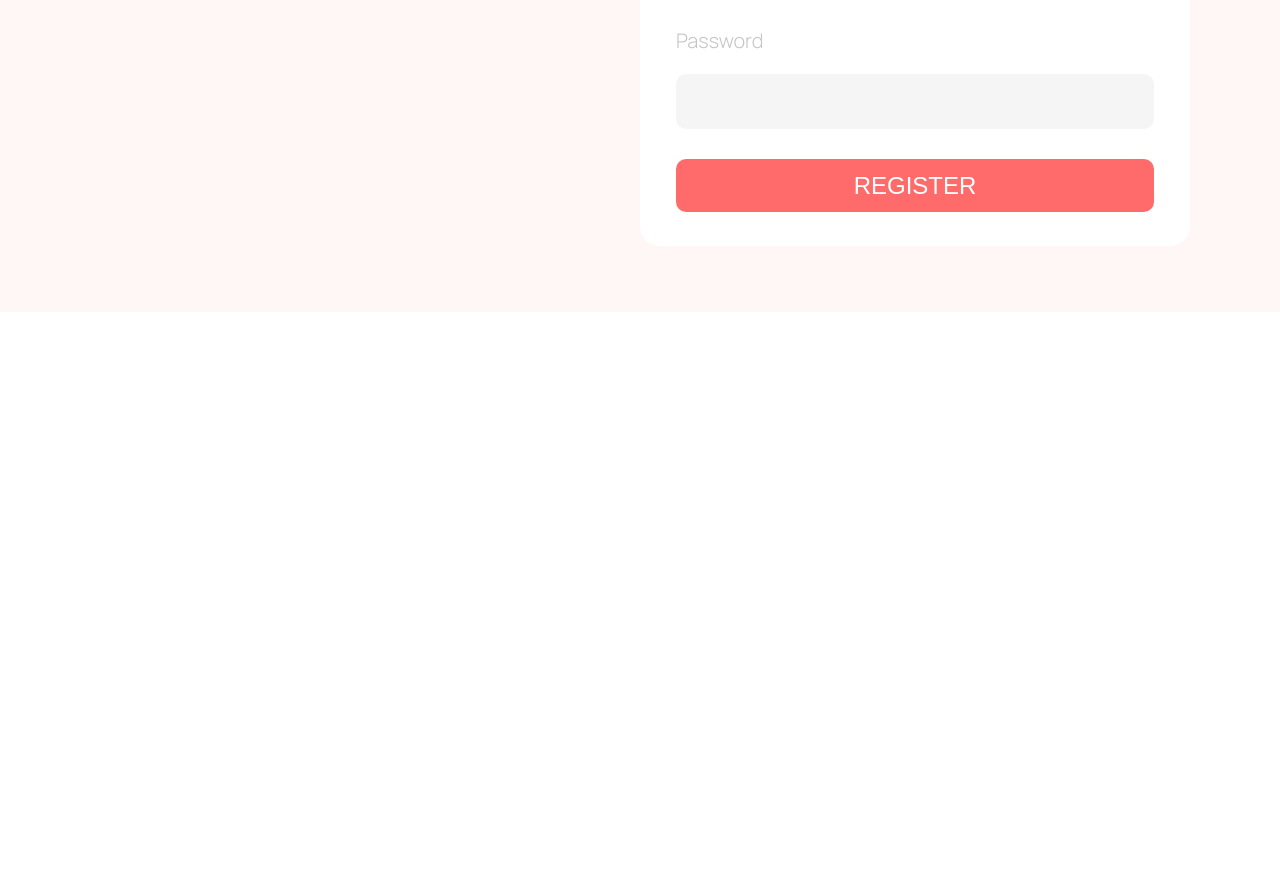
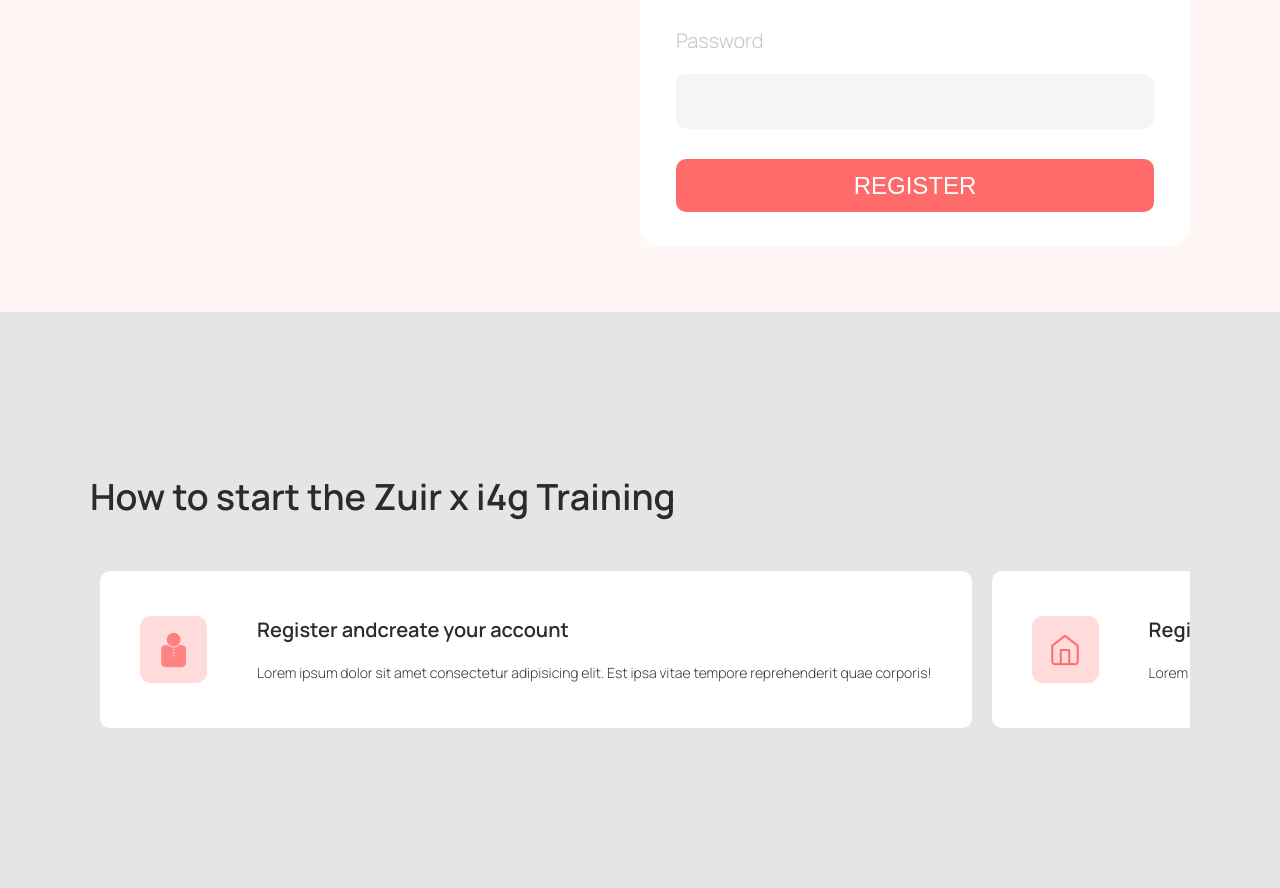
Before and after one commit to paulynson/Zuri-Landing-Page, a plain HTML site: page index.html in a window 1280 px wide. Shown: the part 793-1681 px from the top of the page. Before the commit the page ends 1105 px from the top, so only its background shows below. Drawn offline with Linux system fonts and the light colour scheme.

Commit message:
Second section

```diff
--- a/assets/css/main.css
+++ b/assets/css/main.css
@@ -14,6 +14,21 @@ html{
 main{
     padding: 66px 90px;
     background-color: #fff6f6;
+}
+
+.content{
+    background: #E5E5E5;
+    padding: 160px 90px;
+}
+
+.content p{
+font-style: normal;
+font-weight: 600;
+font-size: 36px;
+line-height: 49px;
+
+color: #2B2B2C;
+
 }
 
 /* header{
@@ -255,6 +270,74 @@ margin-bottom: 20px;
   }
 
 
+  /* card section */
+
+
+
+  .cards{
+      margin-top: 50px;
+      overflow: auto;
+      white-space: nowrap;
+  }
+
+.card{
+    display: flex;
+    align-items: center;
+    background: #FFFFFF;
+border-radius: 10px;
+padding: 45px 40px;
+margin: 0 10px;
+}
+
+
+.card-section{
+    display: flex;
+}
+
+.card-body{
+    flex-wrap: wrap;
+}
+
+
+
+  .card-body h4{
+    font-style: normal;
+    font-weight: bold;
+    font-size: 20px;
+    line-height: 27px;
+    color: #2B2B2C;
+    margin-bottom: 20px;
+  }
+
+  .card-body p{
+    font-style: normal;
+    font-weight: 500;
+    font-size: 14px;
+    line-height: 20px;
+    color: #383838;
+  }
+
+  .icon{
+    width: 67.01px;
+    display: flex;
+height: 67.01px;
+background: rgba(255, 107, 107, 0.24);
+border-radius: 11px;
+box-sizing: border-box;
+    margin-right: 50px;
+  }
+
+  .icon img{
+      margin: 0 auto;
+      display: flex;
+      box-sizing: border-box;
+      clear: both;
+      align-items: center;
+      justify-content: center;
+      align-self: center;
+object-fit: contain;
+text-align: center;
+  }
 
 
 
--- a/index.html
+++ b/index.html
@@ -117,6 +117,52 @@
 
     </main>
 
+    <section class="content">
+<p>How to start the Zuir x i4g Training</p>
+
+<div class="cards">
+
+    <!-- card 1 -->
+<div class="card-section">
+    <div class="card">
+        <div class="icon">
+<img src="assets/images/user.png" alt="Users">
+        </div>
+        <div class="card-body">
+            <h4>Register andcreate your account</h4>
+            <p>Lorem ipsum dolor sit amet consectetur adipisicing elit. Est ipsa vitae tempore reprehenderit quae corporis!</p>
+        </div>
+    </div>
+
+       <!-- card 2 -->
+
+       <div class="card">
+        <div class="icon">
+<img src="assets/images/home.png" alt="Users">
+        </div>
+        <div class="card-body">
+            <h4>Register andcreate your account</h4>
+            <p>Lorem ipsum dolor sit amet consectetur adipisicing elit. Est ipsa vitae tempore reprehenderit quae corporis!</p>
+        </div>
+    </div>
+
+       <!-- card 3 -->
+
+       <div class="card">
+        <div class="icon">
+<img src="assets/images/dir.png" alt="Users">
+        </div>
+        <div class="card-body">
+            <h4>Register andcreate your account</h4>
+            <p>Lorem ipsum dolor sit amet consectetur adipisicing elit. Est ipsa vitae tempore reprehenderit quae corporis!</p>
+        </div>
+    </div>
+</div>
+
+</div>
+
+    </section>
+
     <!-- Js Script -->
 
     <script src="assets/js/app.js"></script>
```
Also changed, not shown: assets/images/dir.png (added), assets/images/home.png (added), assets/images/user.png (added).
